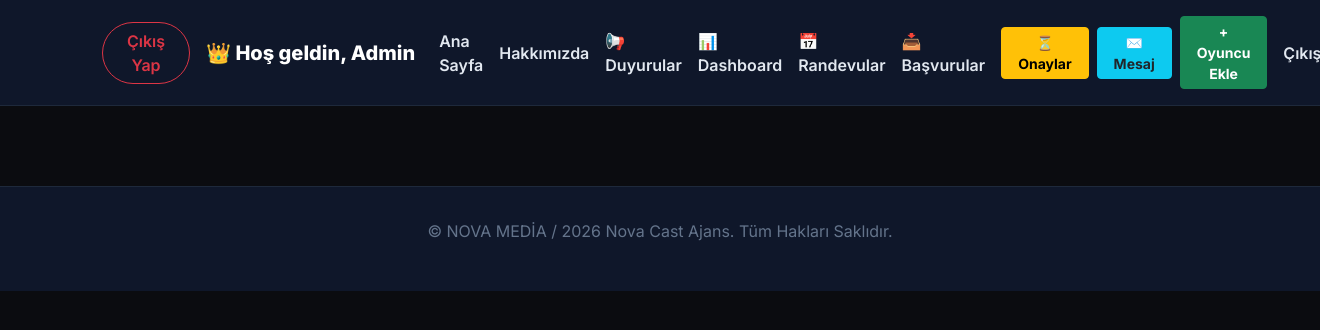
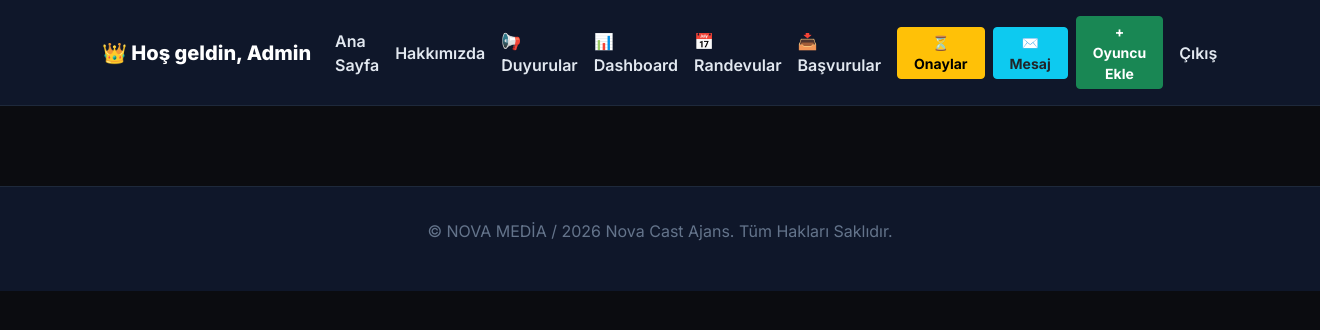
Before and after one commit to NovaCastAjans/nova-ajans, a Flask app: template templates/base.html in a window 1320 px wide. Shown: the top 330 px of the page. Run offline with Flask 3, Linux system fonts and the light colour scheme; the template is opened without the code that fills it, so the values that code supplies are empty; the visitor is signed in with stand-in values (Sample User, id 1).

```diff
--- a/templates/base.html
+++ b/templates/base.html
@@ -161,16 +161,10 @@
         });
     </script>
 
-    <!-- ================= NAVBAR ================= -->
+       <!-- ================= NAVBAR ================= -->
     <nav class="navbar navbar-expand-lg navbar-dark py-3">
         <div class="container">
-            <div class="d-flex align-items-center gap-3 me-3">
-                {% if not session.get('logged_in') %}
-                    <a href="/basvuru" class="btn btn-outline-light-custom">Ajansa Başvur</a>
-                {% else %}
-                    <a href="/logout" class="btn btn-danger-custom btn-outline-danger">Çıkış Yap</a>
-                {% endif %}
-            </div>
+            <!-- Logo / Hoş Geldiniz Yazısı -->
             <a class="navbar-brand" href="/">
                 {% if session.get('logged_in') %}
                     {% if session.get('role') == 'admin' %}
@@ -182,14 +176,27 @@
                     🎭 NOVA CAST AJANS
                 {% endif %}
             </a>
+
+            <!-- Sağ Üst Menü ve Hamburger Butonu -->
+            <!-- DÜZELTME: Buton artık buranın içinde ve her yerde görünür -->
             <button class="navbar-toggler" type="button" data-bs-toggle="collapse" data-bs-target="#navbarNav">
                 <span class="navbar-toggler-icon"></span>
             </button>
+
             <div class="collapse navbar-collapse" id="navbarNav">
                 <ul class="navbar-nav ms-auto align-items-center">
+
+                    <!-- AJANSA BAŞVUR BUTONU (Artık listenin en başında ve görünür) -->
+                    {% if not session.get('logged_in') %}
+                    <li class="nav-item me-2">
+                        <a href="/basvuru" class="btn btn-outline-light-custom fw-bold px-3 py-2">Ajansa Başvur</a>
+                    </li>
+                    {% endif %}
+
                     <li class="nav-item"><a class="nav-link {% if request.path == '/' %}active{% endif %}" href="/">Ana Sayfa</a></li>
                     <li class="nav-item"><a class="nav-link {% if request.path == '/hakkimizda' %}active{% endif %}" href="/hakkimizda">Hakkımızda</a></li>
                     <li class="nav-item"><a class="nav-link {% if request.path == '/duyurular' %}active{% endif %}" href="/duyurular">📢 Duyurular</a></li>
+
                     {% if session.get('logged_in') %}
                         {% if session.get('role') == 'admin' %}
                             <li class="nav-item"><a class="nav-link text-info fw-bold" href="/admin/dashboard">📊 Dashboard</a></li>
```
